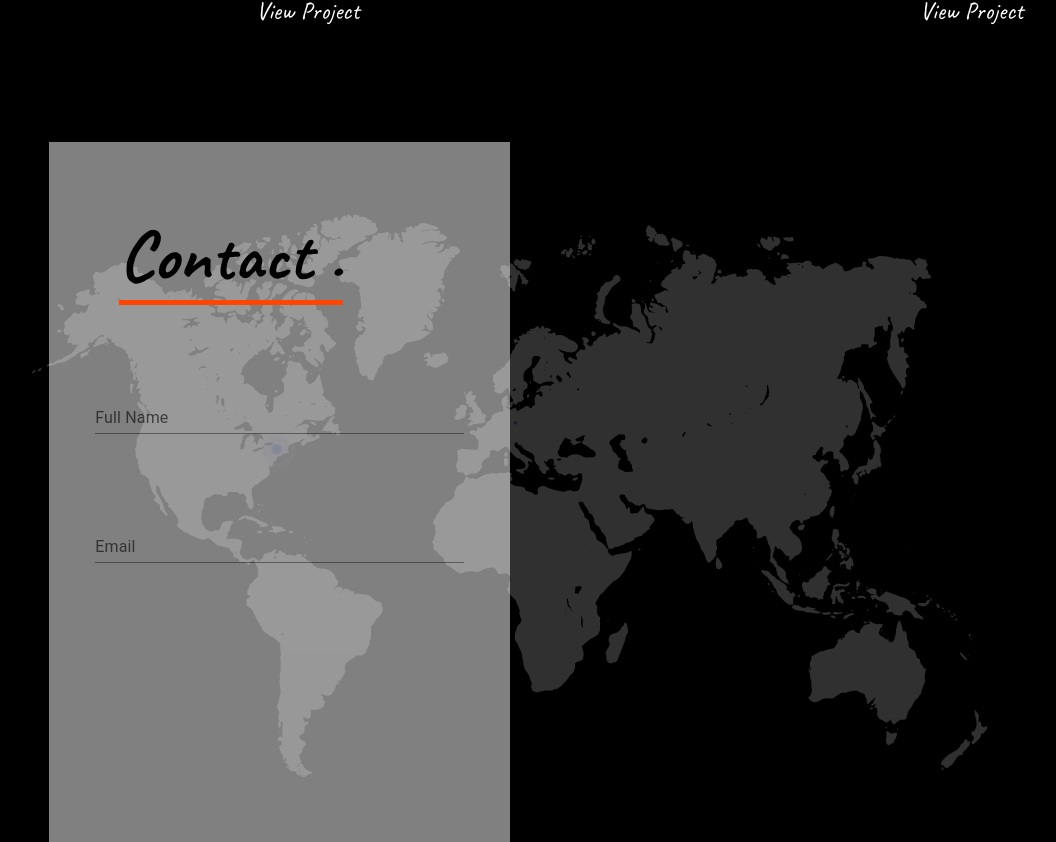
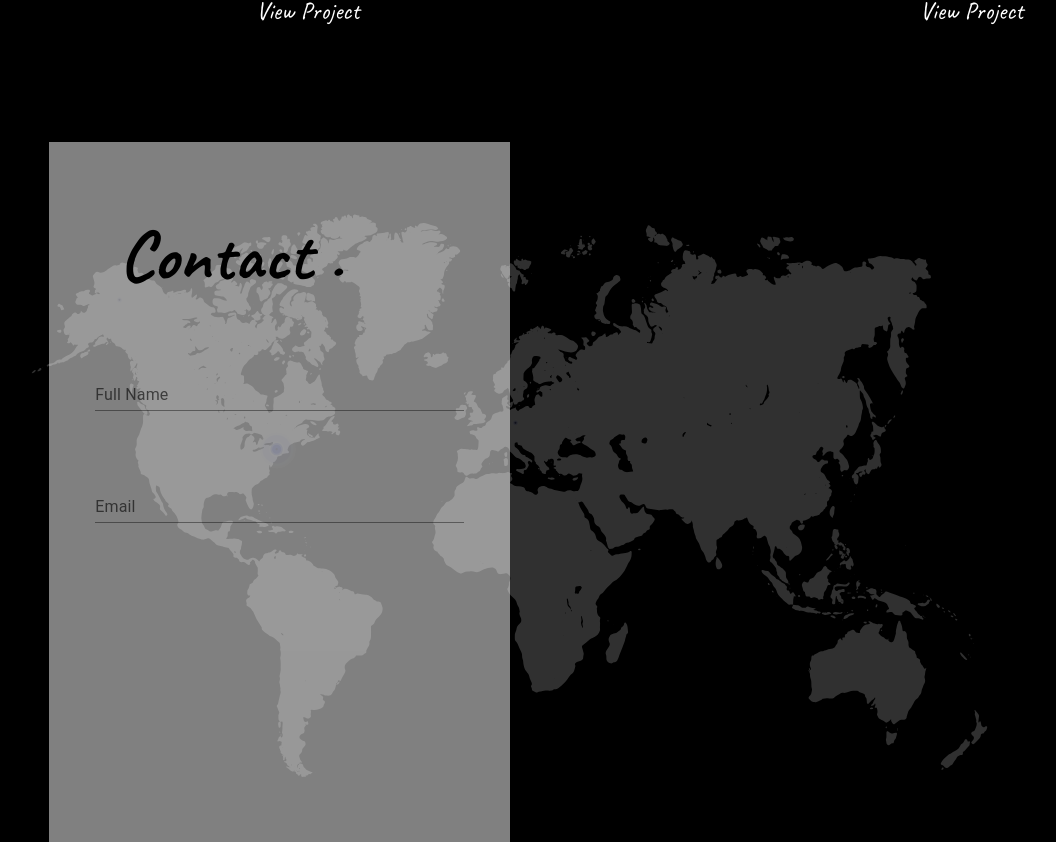
Before and after one commit to waleed2000x/Waleed-s, a React (Vite) app: page / in a window 1280 px wide. Shown: the part 3771-4613 px from the top of the page, without its empty margins (130-1186 px from the left). Built offline with nearby package versions, Linux system fonts and the light colour scheme.

Commit message:
Captcha working

```diff
--- a/src/components/contact/Contact.jsx
+++ b/src/components/contact/Contact.jsx
@@ -8,13 +8,15 @@ export default function Contact() {
     function _turnstileCb(response) {
       console.debug("Turnstile verification response:", response);
     }
+
+    const loadTurnstileScript = () => {
       const script = document.createElement("script");
-    script.src =
-      "https://www.cloudflare.com/cdn-cgi/scripts/4Wq6W6J1/cloudflare-static/turnstile.min.js";
+      script.src = "https://challenges.cloudflare.com/turnstile/v0/api.js";
       script.async = true;
+      script.defer = true;
       script.onload = () => {
-      window.turnstile.render("#myWidget", {
-        sitekey: "0x4AAAAAAAJovBJuxtfEvcgQ",
+        window.turnstile.render(".cf-turnstile", {
+          sitekey: "0x4AAAAAAAJovBJuxtfEvcgQ", // Replace with your sitekey
           theme: "light",
           callback: _turnstileCb,
         });
@@ -25,6 +27,9 @@ export default function Contact() {
       return () => {
         document.body.removeChild(script);
       };
+    };
+
+    loadTurnstileScript();
   }, []);
 
   return (
@@ -50,8 +55,8 @@ export default function Contact() {
               size="large"
               placeholder="Email"
             />
-            {/* Add the Turnstile CAPTCHA widget container */}
-            <div id="myWidget" className="cf-turnstile"></div>
+            {/* The Turnstile CAPTCHA widget will be rendered inside this div */}
+            <div className="cf-turnstile"></div>
           </div>
         </div>
         <div className="rightContact"></div>
--- a/src/scss/index.css
+++ b/src/scss/index.css
@@ -454,7 +454,7 @@
   display: flex;
   justify-content: center;
   width: 100%;
-  min-height: 100%;
+  min-height: 70%;
   background-color: rgba(0, 0, 0, 0.8);
   z-index: 2;
   margin-top: 100px;
@@ -469,7 +469,6 @@
   margin: 70px 0px 0px 70px;
   font-size: 70px;
   font-weight: 900;
-  border-bottom: 5px solid orangered;
   color: black;
   width: -moz-max-content;
   width: max-content;
@@ -480,7 +479,7 @@
   justify-content: space-evenly;
   align-items: center;
   width: 100%;
-  height: 60%;
+  height: 50%;
 }
 .contactParent .contactForm .leftContact .contactLeftInputs .css-1u3bzj6-MuiFormControl-root-MuiTextField-root {
   width: 80%;
--- a/src/scss/index.scss
+++ b/src/scss/index.scss
@@ -479,7 +479,7 @@
     display: flex;
     justify-content: center;
     width: 100%;
-    min-height: 100%;
+    min-height: 70%;
     background-color: rgba(0, 0, 0, 0.8);
     z-index: 2;
     margin-top: 100px;
@@ -492,7 +492,7 @@
         margin: 70px 0px 0px 70px;
         font-size: 70px;
         font-weight: 900;
-        border-bottom: 5px solid orangered;
+        // border-bottom: 5px solid orangered;
         color: black;
         width: max-content;
       }
@@ -502,14 +502,11 @@
         justify-content: space-evenly;
         align-items: center;
         width: 100%;
-        height: 60%;
+        height: 50%;
         .css-1u3bzj6-MuiFormControl-root-MuiTextField-root {
           width: 80%;
           // margin-top: 20px;
         }
-        // .css-1x51dt5-MuiInputBase-input-MuiInput-input {
-        //   border-bottom: 2px solid orangered;
-        // }
       }
     }
     .rightContact {
```
Also changed, not shown: 1 other file (tests, documents, lock files or other folders). Lines whose indentation alone changed are shown as unchanged.
